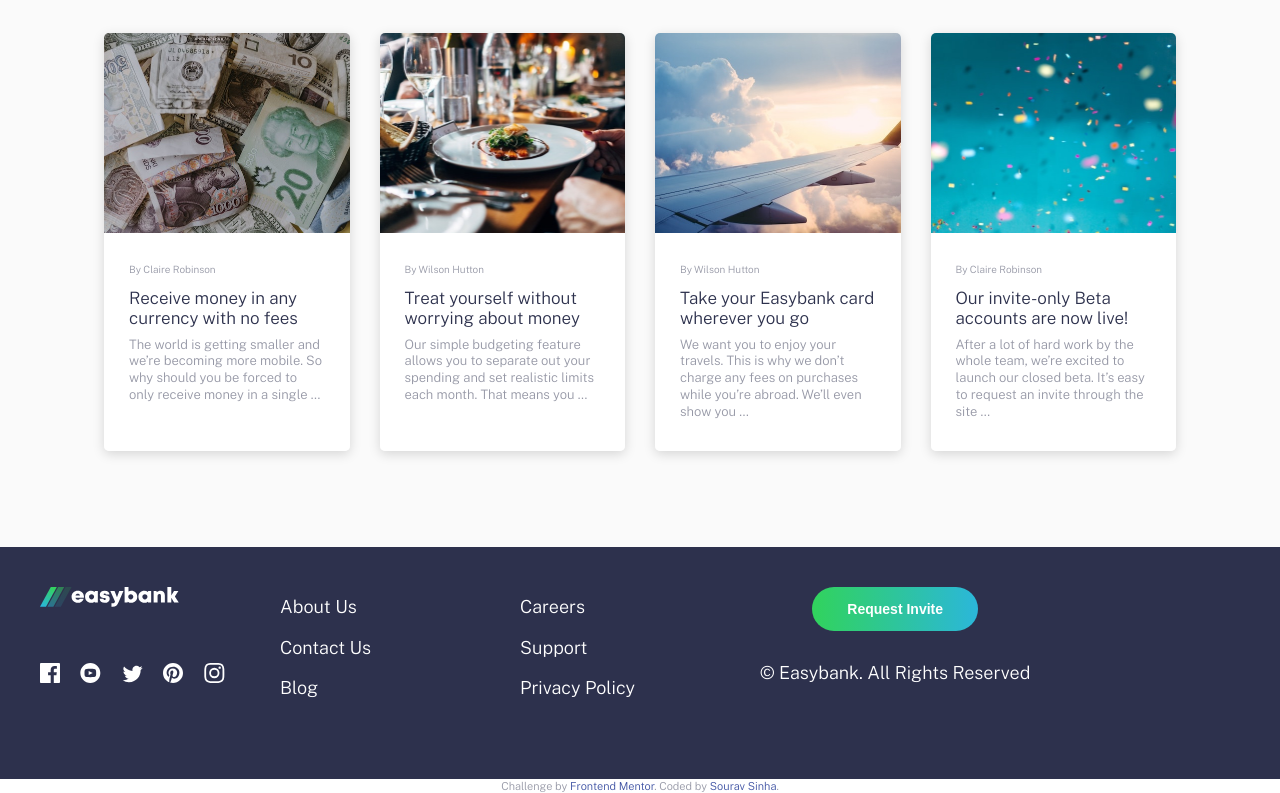
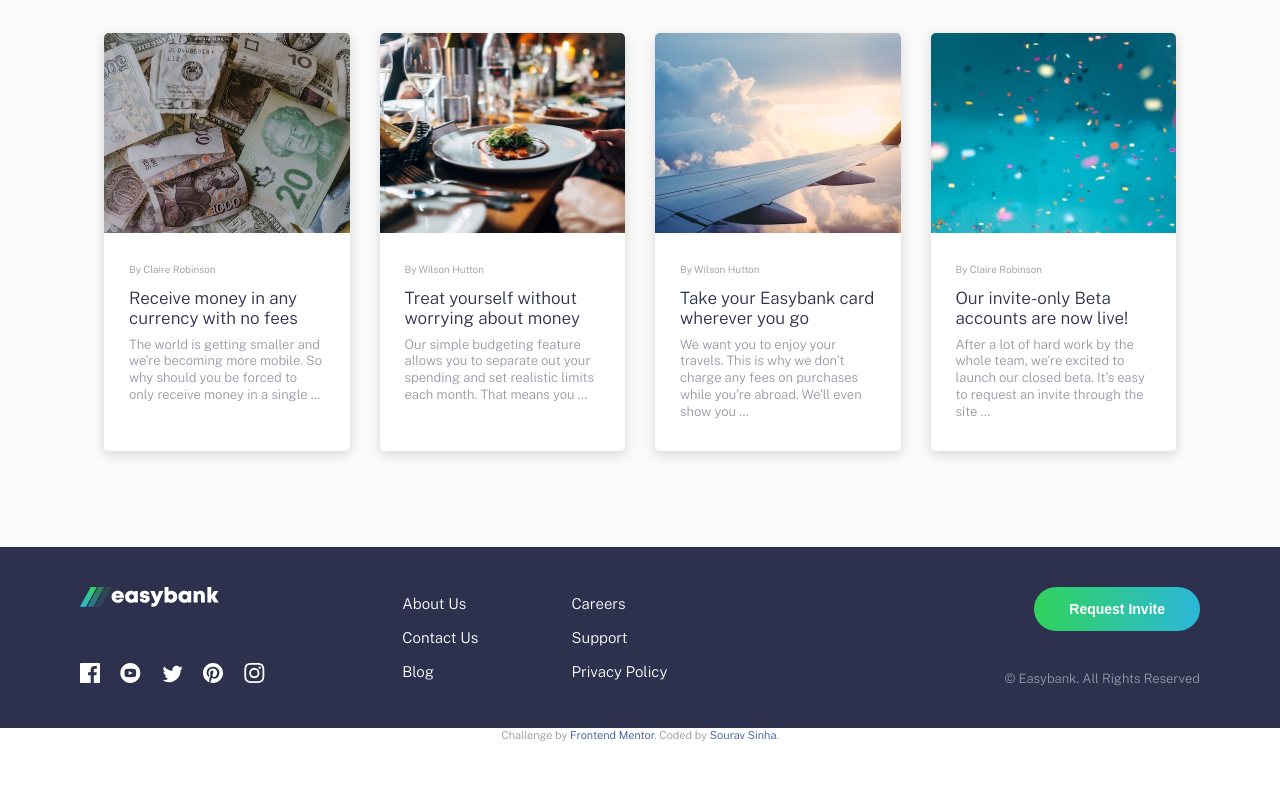
Before and after one commit to Souravsinha96/Easybank-landing-page, a plain HTML site: page index.html in a window 1280 px wide. Shown: the part 1545-2338 px from the top of the page. After the commit the page ends 2288 px from the top, so only its background shows below. Drawn offline with nearby package versions, Linux system fonts and the light colour scheme.

Commit message:
Completed Footer section

```diff
--- a/App/scss/_footer.scss
+++ b/App/scss/_footer.scss
@@ -6,33 +6,51 @@
   a {
     color: $white;
   }
-
+  .container {
     @include breakpoint-up(large) {
       display: grid;
-    grid-template-columns: repeat(3, 1fr) 2fr;
-    grid-template-rows: repeat(2, 1fr);
+      grid-template-columns: 2fr 1fr 1fr 3fr;
+      grid-template-rows: 1fr auto;
       grid-template-areas:
         "logo links1 links2 cta"
-      "social links1 links2 cta";
+        "social links1 links2 copyright";
+      gap: 1rem;
       justify-items: start;
     }
+  }
+
   &__logo {
     display: inline-block;
+    @include breakpoint-down(medium) {
       margin-bottom: 1.875rem;
+    }
+
     @include breakpoint-up(large) {
       grid-area: logo;
     }
   }
   &__social {
+    @include breakpoint-down(medium) {
       margin-bottom: 1.875rem;
+    }
+
     a {
       display: inline-block;
+      height: 1.25rem;
+      svg path {
+        transition: fill 150ms ease-in-out;
+      }
+      &:hover svg path {
+        fill: $limeGreen;
+      }
       &:not(:last-child) {
         margin-right: 1rem;
       }
     }
+
     @include breakpoint-up(large) {
       grid-area: social;
+      align-self: end;
     }
   }
 
@@ -40,7 +58,9 @@
     display: flex;
     flex-direction: column;
     align-items: center;
+    font-size: 0.9375rem;
     @include breakpoint-up(large) {
+      justify-content: space-between;
       align-items: start;
     }
     &.col1 {
@@ -49,25 +69,43 @@
       }
     }
     &.col2 {
+      @include breakpoint-down(medium) {
         margin-bottom: 1.875rem;
+      }
+
       @include breakpoint-up(large) {
         grid-area: links2;
       }
     }
     a {
       line-height: 2.25;
+      transition: color 150ms ease-in-out;
+      &:hover {
+        color: $limeGreen;
+      }
     }
   }
 
   &__cta {
     .button {
+      @include breakpoint-down(medium) {
         margin-bottom: 1.875rem;
+      }
     }
     @include breakpoint-up(large) {
       grid-area: cta;
+      justify-self: end;
+      text-align: right;
     }
   }
 
   &__copyright {
+    font-size: 0.8125rem;
+    color: $grayishBlue;
+    @include breakpoint-up(large) {
+      grid-area: copyright;
+      justify-self: end;
+      align-self: end;
     }
   }
+}
--- a/App/scss/_globals.scss
+++ b/App/scss/_globals.scss
@@ -15,6 +15,7 @@
   font-weight: 300;
   color: $grayishBlue;
   line-height: 1.3;
+
   overflow-x: hidden;
   &.noscroll {
     overflow: hidden;
@@ -75,17 +76,30 @@
 //button
 button,
 .button {
+  position: relative;
   padding: 0.875rem 2.1875rem;
   border-radius: 50px;
   color: $white;
-  background: linear-gradient(to right, $limeGreen, $brightCyan);
+  background-image: linear-gradient(to right, $limeGreen, $brightCyan);
   font-weight: 700;
   border: 0;
   cursor: pointer;
   font-size: $font-sm;
-  transition: opacity 300ms ease-in-out;
-  &:hover {
-    opacity: 0.75;
+  overflow: hidden;
+
+  &::before {
+    content: "";
+    position: absolute;
+    top: 0;
+    bottom: 0;
+    left: 0;
+    right: 0;
+    background-color: rgba(255, 255, 255, 0.25);
+    opacity: 0;
+    transition: opacity 150ms ease-in-out;
+  }
+  &:hover::before {
+    opacity: 1;
   }
 }
 
--- a/App/scss/_hero.scss
+++ b/App/scss/_hero.scss
@@ -34,7 +34,7 @@
         background: url(/images/bg-intro-desktop.svg);
         background-repeat: no-repeat;
 
-        // background-position: center bottom;
+        background-position: center bottom;
         height: 100%;
         width: 150%;
         background-size: 122%;
--- a/index.html
+++ b/index.html
@@ -201,24 +201,55 @@
       </div>
     </section>
     <section class="footer">
+      <div class="container">
         <a class="footer__logo" href="#">
           <img src="/images/logo-footer.svg" alt="logo" />
         </a>
         <div class="footer__social">
           <a href="#">
-          <img src="/images/icon-facebook.svg" alt="Facebook" />
+            <svg xmlns="http://www.w3.org/2000/svg" width="20" height="20">
+              <title>Facebook</title>
+              <path
+                fill="#FFF"
+                d="M18.896 0H1.104C.494 0 0 .494 0 1.104v17.793C0 19.506.494 20 1.104 20h9.58v-7.745H8.076V9.237h2.606V7.01c0-2.583 1.578-3.99 3.883-3.99 1.104 0 2.052.082 2.329.119v2.7h-1.598c-1.254 0-1.496.597-1.496 1.47v1.928h2.989l-.39 3.018h-2.6V20h5.098c.608 0 1.102-.494 1.102-1.104V1.104C20 .494 19.506 0 18.896 0z"
+              />
+            </svg>
           </a>
           <a href="#">
-          <img src="/images/icon-youtube.svg" alt="YouTube" />
+            <svg xmlns="http://www.w3.org/2000/svg" width="21" height="20">
+              <title>YouTube</title>
+              <path
+                fill="#FFF"
+                d="M10.333 0c-5.522 0-10 4.478-10 10 0 5.523 4.478 10 10 10 5.523 0 10-4.477 10-10 0-5.522-4.477-10-10-10zm3.701 14.077c-1.752.12-5.653.12-7.402 0C4.735 13.947 4.514 13.018 4.5 10c.014-3.024.237-3.947 2.132-4.077 1.749-.12 5.651-.12 7.402 0 1.898.13 2.118 1.059 2.133 4.077-.015 3.024-.238 3.947-2.133 4.077zM8.667 8.048l4.097 1.949-4.097 1.955V8.048z"
+              />
+            </svg>
           </a>
           <a href="#">
-          <img src="/images/icon-twitter.svg" alt="Twitter" />
+            <svg xmlns="http://www.w3.org/2000/svg" width="21" height="18">
+              <title>Twitter</title>
+              <path
+                fill="#FFF"
+                d="M20.667 2.797a8.192 8.192 0 01-2.357.646 4.11 4.11 0 001.804-2.27 8.22 8.22 0 01-2.606.996A4.096 4.096 0 0014.513.873c-2.649 0-4.595 2.472-3.997 5.038a11.648 11.648 0 01-8.457-4.287 4.109 4.109 0 001.27 5.478A4.086 4.086 0 011.47 6.59c-.045 1.901 1.317 3.68 3.29 4.075a4.113 4.113 0 01-1.853.07 4.106 4.106 0 003.834 2.85 8.25 8.25 0 01-6.075 1.7 11.616 11.616 0 006.29 1.843c7.618 0 11.922-6.434 11.662-12.205a8.354 8.354 0 002.048-2.124z"
+              />
+            </svg>
           </a>
           <a href="#">
-          <img src="/images/icon-pinterest.svg" alt="Pinterest" />
+            <svg xmlns="http://www.w3.org/2000/svg" width="20" height="20">
+              <title>Pinterest</title>
+              <path
+                fill="#FFF"
+                d="M10 0C4.478 0 0 4.477 0 10c0 4.237 2.636 7.855 6.356 9.312-.088-.791-.167-2.005.035-2.868.182-.78 1.172-4.97 1.172-4.97s-.299-.6-.299-1.486c0-1.39.806-2.428 1.81-2.428.852 0 1.264.64 1.264 1.408 0 .858-.545 2.14-.828 3.33-.236.995.5 1.807 1.48 1.807 1.778 0 3.144-1.874 3.144-4.58 0-2.393-1.72-4.068-4.177-4.068-2.845 0-4.515 2.135-4.515 4.34 0 .859.331 1.781.745 2.281a.3.3 0 01.069.288l-.278 1.133c-.044.183-.145.223-.335.134-1.249-.581-2.03-2.407-2.03-3.874 0-3.154 2.292-6.052 6.608-6.052 3.469 0 6.165 2.473 6.165 5.776 0 3.447-2.173 6.22-5.19 6.22-1.013 0-1.965-.525-2.291-1.148l-.623 2.378c-.226.869-.835 1.958-1.244 2.621.937.29 1.931.446 2.962.446 5.522 0 10-4.477 10-10S15.522 0 10 0z"
+              />
+            </svg>
           </a>
           <a href="#">
-          <img src="/images/icon-instagram.svg" alt="Instagram" />
+            <svg xmlns="http://www.w3.org/2000/svg" width="21" height="20">
+              <title>Instagram</title>
+              <path
+                fill="#FFF"
+                d="M10.333 1.802c2.67 0 2.987.01 4.042.059 2.71.123 3.976 1.409 4.1 4.099.048 1.054.057 1.37.057 4.04 0 2.672-.01 2.988-.058 4.042-.124 2.687-1.386 3.975-4.099 4.099-1.055.048-1.37.058-4.042.058-2.67 0-2.986-.01-4.04-.058-2.717-.124-3.976-1.416-4.1-4.1-.048-1.054-.058-1.37-.058-4.041 0-2.67.01-2.986.058-4.04.124-2.69 1.387-3.977 4.1-4.1 1.054-.048 1.37-.058 4.04-.058zm0-1.802C7.618 0 7.278.012 6.211.06 2.579.227.56 2.242.394 5.877.345 6.944.334 7.284.334 10s.011 3.057.06 4.123c.166 3.632 2.181 5.65 5.816 5.817 1.068.048 1.408.06 4.123.06 2.716 0 3.057-.012 4.124-.06 3.628-.167 5.651-2.182 5.816-5.817.049-1.066.06-1.407.06-4.123s-.011-3.056-.06-4.122C20.11 2.249 18.093.228 14.458.06 13.39.01 13.049 0 10.333 0zm0 4.865a5.135 5.135 0 100 10.27 5.135 5.135 0 000-10.27zm0 8.468a3.333 3.333 0 110-6.666 3.333 3.333 0 010 6.666zm5.339-9.87a1.2 1.2 0 10-.001 2.4 1.2 1.2 0 000-2.4z"
+              />
+            </svg>
           </a>
         </div>
         <div class="footer__links col1">
@@ -233,6 +264,7 @@
         </div>
         <div class="footer__cta">
           <button class="button">Request Invite</button>
+        </div>
         <div class="footer__copyright">
           &copy; Easybank. All Rights Reserved
         </div>
```
Also changed, not shown: dist/style.css, 1 other file. Lines whose indentation alone changed are shown as unchanged.
